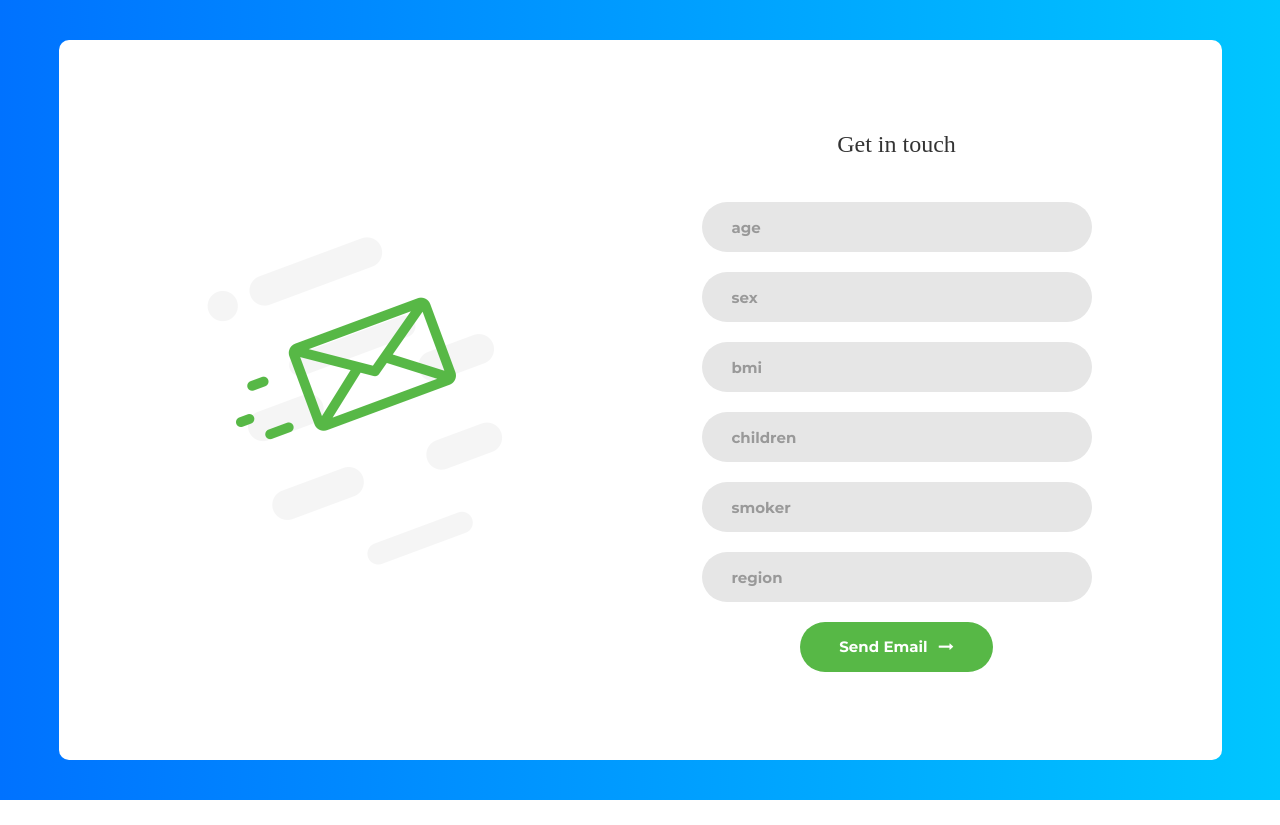
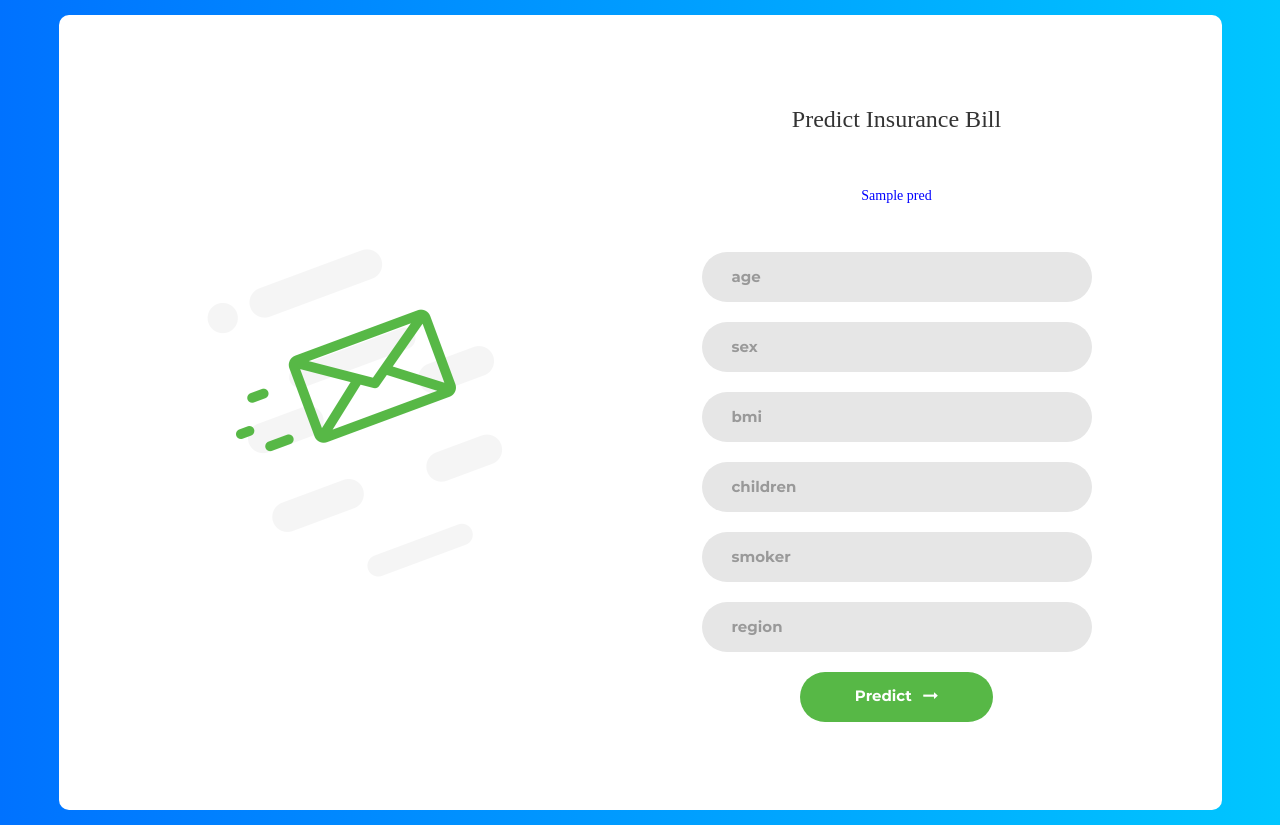
Before and after one commit to josephdickson11/deploy_ml_model_heroku, a Flask app: template templates/index.html in a window 1280 px wide. Before the commit the page ends 800 px from the top, so only its background shows below. Run offline with Flask 2, Linux system fonts and the light colour scheme; the template is opened without the code that fills it: most values are stand-ins (such as "Sample title", 1, 10 or a date in 2020); parts of the project's set-up code (start-up, migrations or seed data) failed here and were passed over; some libraries are stand-ins or nearby versions; some web fonts are replaced.

Commit message:
completed web app

```diff
--- a/app.py
+++ b/app.py
@@ -1,5 +1,5 @@
 from flask import Flask, render_template, url_for, redirect, jsonify, request
-from pycaret.regression import  *
+from pycaret.regression import *
 import pandas as pd
 import pickle
 import numpy as np
@@ -7,9 +7,10 @@ import numpy as np
 # name of flask app
 app = Flask(__name__)
 
-#create model object
+# create model object
 model = load_model('deployment_model')
-pedictor_col = ['age','sex','bmi','children','smoker','region']
+pedictor_col = ['age', 'sex', 'bmi', 'children', 'smoker', 'region']
+
 
 # run the server
 # this line of code is not needed when running the flask run command in terminal
@@ -17,17 +18,18 @@ pedictor_col = ['age','sex','bmi','children','smoker','region']
 
 
 # defining static app routes
-@app.route("/", methods=['GET', 'POST', 'PUT'])  # decorator
+@app.route("/")  # decorator
 def home():  # route handler function
     # returning a response
-    return render_template('index.html', name = 'Joseph', gender = 'male')
+    return render_template('index.html')
 
-#create prediction function
+
+# create prediction function
 @app.route("/predict", methods=['POST'])
 def predict():
     int_features = [x for x in request.form.values()]
     final = np.array(int_features)
     data_unseen = pd.DataFrame([final], columns=pedictor_col)
     prediction = predict_model(model, data=data_unseen, round=0)
-    prediction = int(prediction.label[0])
-    return render_template('index.html', pred = 'Expected bill be arounf {}'.format(prediction))
+    prediction = int(prediction.Label[0])
+    return render_template('index.html', pred='Expected insurance bill will be around ${}'.format(prediction))
--- a/static/main.css
+++ b/static/main.css
@@ -91,6 +91,14 @@ input {
 textarea {
   outline: none;
   border: none;
+}
+
+label {
+    font-family: Montserrat-Regular;
+	font-size: 14px;
+	line-height: 1.7;
+	color: Blue;
+	margin: 0px;
 }
 
 textarea:focus, input:focus {
--- a/templates/index.html
+++ b/templates/index.html
@@ -30,8 +30,12 @@
 
 			<form class="contact1-form validate-form" action="/predict" method="post">
 				<span class="contact1-form-title">
-					Get in touch
+					Predict Insurance Bill
 				</span>
+
+                <div class="contact1-form-title">
+                    <label > {{pred}} </label>
+                </div>
 
 				<div class="wrap-input1 validate-input" data-validate = "age is required">
 					<input class="input1" type="number" name="age" placeholder="age">
@@ -44,7 +48,7 @@
 				</div>
 
 				<div class="wrap-input1 validate-input" data-validate = "bmi is required">
-					<input class="input1" type="number" name="bmi" placeholder="bmi">
+					<input class="input1" type="text" name="bmi" placeholder="bmi">
 					<span class="shadow-input1"></span>
 				</div>
 
@@ -68,7 +72,7 @@
 				<div class="container-contact1-form-btn">
 					<button class="contact1-form-btn">
 						<span>
-							Send Email
+							Predict
 							<i class="fa fa-long-arrow-right" aria-hidden="true"></i>
 						</span>
 					</button>
```
Also changed, not shown: 1 other file.
